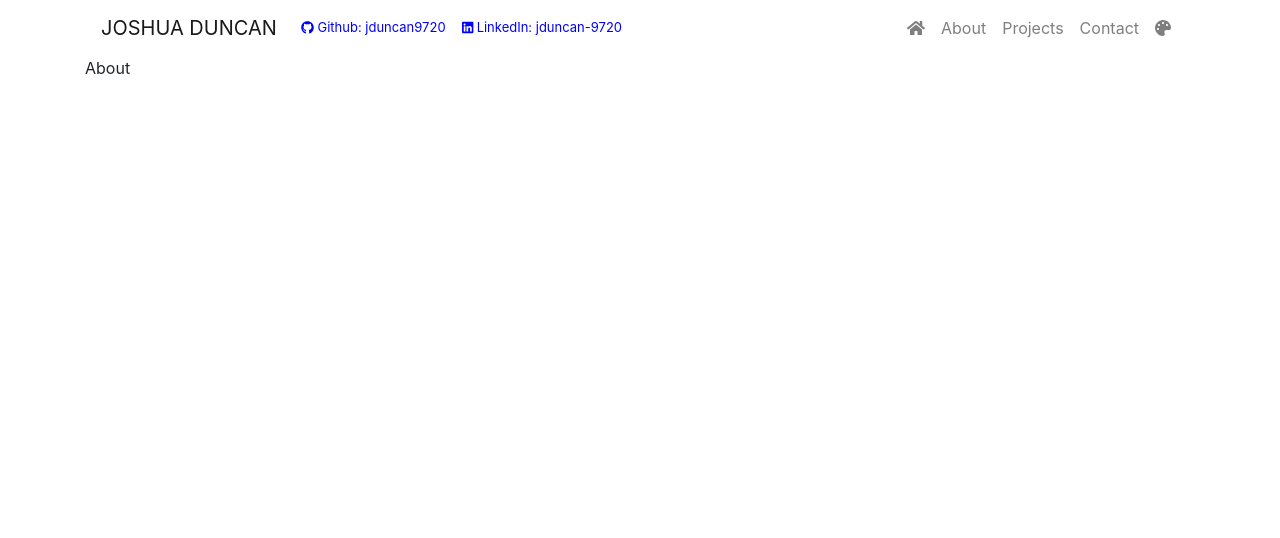
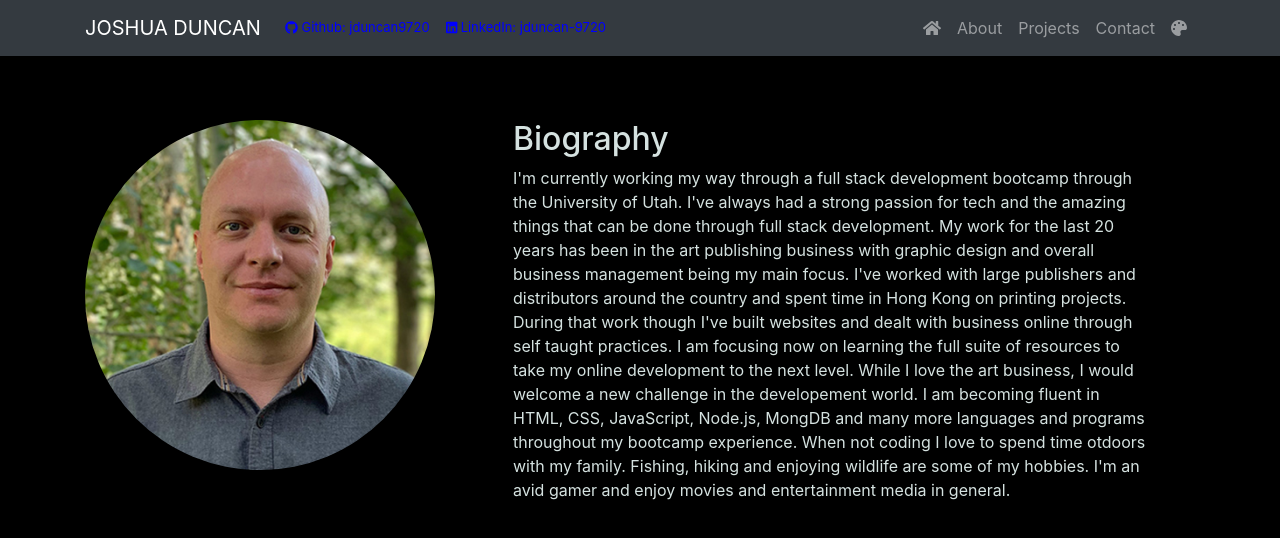
Before and after one commit to jduncan9720/joshua-duncan-portfolio, a React (Create React App) app: page /about in a window 1280 px wide. Shown: the top 538 px of the page. Built offline with nearby package versions, Linux system fonts and the light colour scheme.

Commit message:
working on about

```diff
--- a/public/index.html
+++ b/public/index.html
@@ -32,7 +32,7 @@
   crossorigin="anonymous"
 />
   </head>
-  <body>
+  <body style="background-color:rgb(0, 0, 0)">
     <noscript>You need to enable JavaScript to run this app.</noscript>
     <div id="root"></div>
     <!--
--- a/src/components/Grid/index.js
+++ b/src/components/Grid/index.js
@@ -13,9 +13,19 @@ export function Container({ title, children }) {
   );
 }
 
+export function Containerfluid({ title, children }) {
+  return (
+  <div
+    className={"containerFluid " + title}
+      >
+      {children}
+      </div>
+  );
+}
+
 // This Row component lets us use a bootstrap row without having to think about class names
-export function Row({ fluid, children }) {
-  return <div className={`row${fluid ? "-fluid" : ""}`}>{children}</div>;
+export function Row({ fluid, name, children }) {
+  return <div className={`row${fluid ? "-fluid" : ""} ${name}`}>{children}</div>;
 }
 
 // This Col component lets us size bootstrap columns with less syntax
--- a/src/components/Navigation/index.js
+++ b/src/components/Navigation/index.js
@@ -2,7 +2,7 @@ import React from 'react'
 import Navbar from 'react-bootstrap/Navbar'
 import Nav from 'react-bootstrap/Nav'
 import { FontAwesomeIcon } from '@fortawesome/react-fontawesome'
-import { Row, Col, Container } from "../Grid/index";
+import { Row, Col, Container, Containerfluid} from "../Grid/index";
 import "./style.css"
 
 function darkLight (){
@@ -12,8 +12,9 @@ alert("change color")
 
 function Navigation() {
   return (
-    <Container>
-      <Navbar collapseOnSelect expand="lg" variant="light">
+
+      <Navbar collapseOnSelect expand="lg" bg="dark" variant="dark">
+      <Container>
         <Navbar.Brand href="/home">JOSHUA DUNCAN</Navbar.Brand>
         <Navbar.Toggle aria-controls="responsive-navbar-nav" />
         <Navbar.Collapse id="responsive-navbar-nav">
@@ -36,8 +37,9 @@ function Navigation() {
             <Nav.Link onClick={darkLight}><FontAwesomeIcon icon='palette' /></Nav.Link>
           </Nav>
         </Navbar.Collapse>
+        </Container>
       </Navbar>
-    </Container>
+
   )
 }
 
--- a/src/pages/About.js
+++ b/src/pages/About.js
@@ -1,10 +1,23 @@
+import { FontAwesomeIcon } from '@fortawesome/react-fontawesome'
 import React from 'react'
-import { Container } from '../components/Grid'
+import Image from "react-bootstrap/Image";
+import { Container, Row, Col } from '../components/Grid'
+import profileImg from "../images/2020Profilesm.jpg"
+import "./style.css"
 
 export default function About() {
     return (
         <Container>
-            About
+            <Row name="main">
+                <Col size="md-4">
+                    <Image alt="Joshua Duncan" src={profileImg} roundedCircle fluid/>
+                </Col>
+                <Col size="md-7 bio">
+                    <h2>Biography</h2>
+                    <p>I'm currently working my way through a full stack development bootcamp through the University of Utah. I've always had a strong passion for tech and the amazing things that can be done through full stack development.
+                    My work for the last 20 years has been in the art publishing business with graphic design and overall business management being my main focus. I've worked with large publishers and distributors around the country and spent time in Hong Kong on printing projects. During that work though I've built websites and dealt with business online through self taught practices. I am focusing now on learning the full suite of resources to take my online development to the next level. While I love the art business, I would welcome a new challenge in the developement world. I am becoming fluent in HTML, CSS, JavaScript, Node.js, MongDB and many more languages and programs throughout my bootcamp experience. When not coding I love to spend time otdoors with my family. Fishing, hiking and enjoying wildlife are some of my hobbies. I'm an avid gamer and enjoy movies and entertainment media in general.</p>
+                </Col>
+            </Row>
         </Container>
     )
 }
--- a/src/pages/Home.js
+++ b/src/pages/Home.js
@@ -1,6 +1,9 @@
 import { FontAwesomeIcon } from '@fortawesome/react-fontawesome'
 import React from 'react'
-import { Container } from '../components/Grid'
+import Image from "react-bootstrap/Image";
+import { Container, Row, Col } from '../components/Grid'
+import profileImg from "../images/2020Profilesm.jpg"
+import "./style.css"
 
 export default function Home() {
     return (
--- /dev/null
+++ b/src/pages/style.css
@@ -0,0 +1,8 @@
+.col-bio{
+    margin-left: 3rem;
+    color: rgb(213, 226, 224);
+}
+
+.main {
+    margin-top: 4rem;
+}
```
Also changed, not shown: src/images/2020Profilesm.jpg (added).
